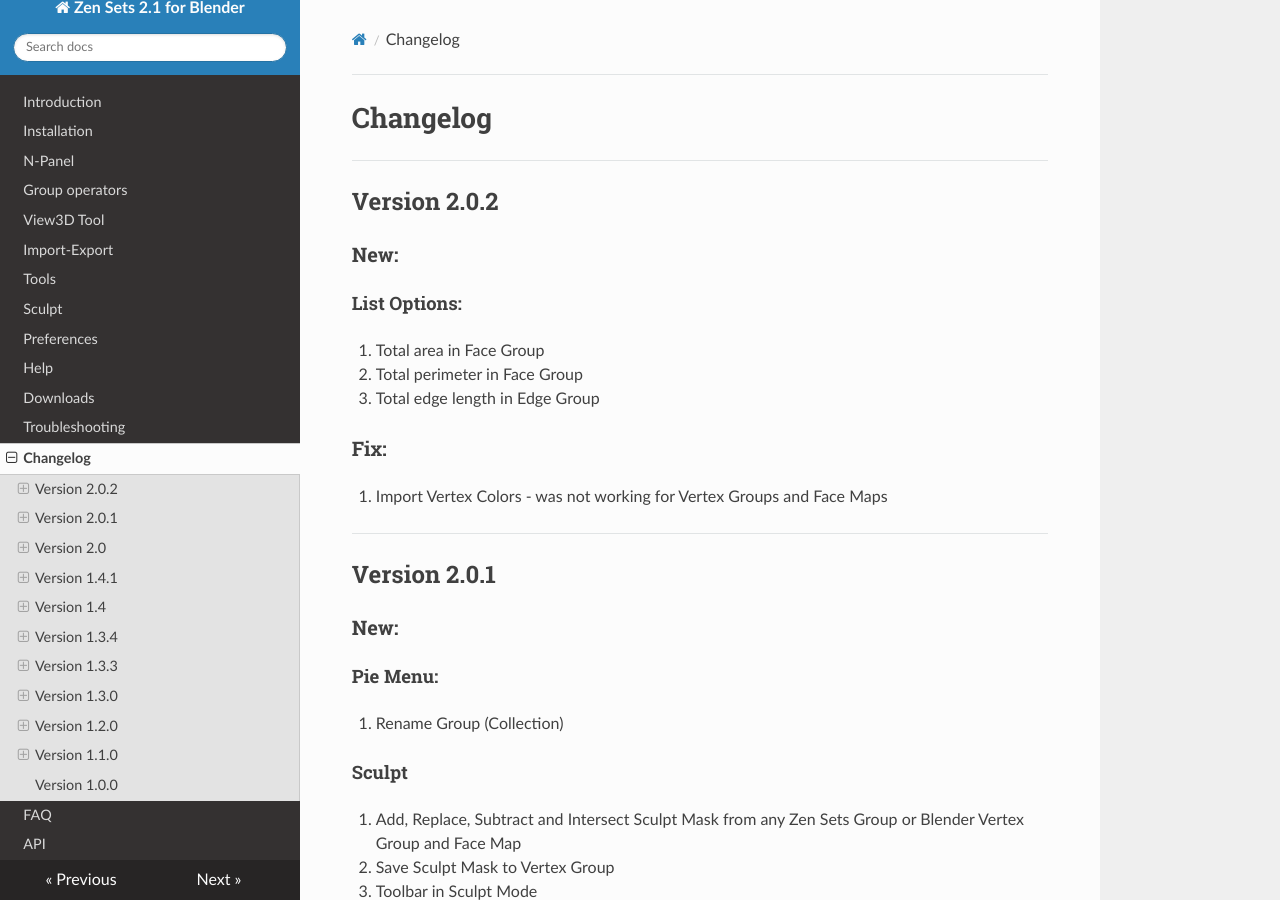
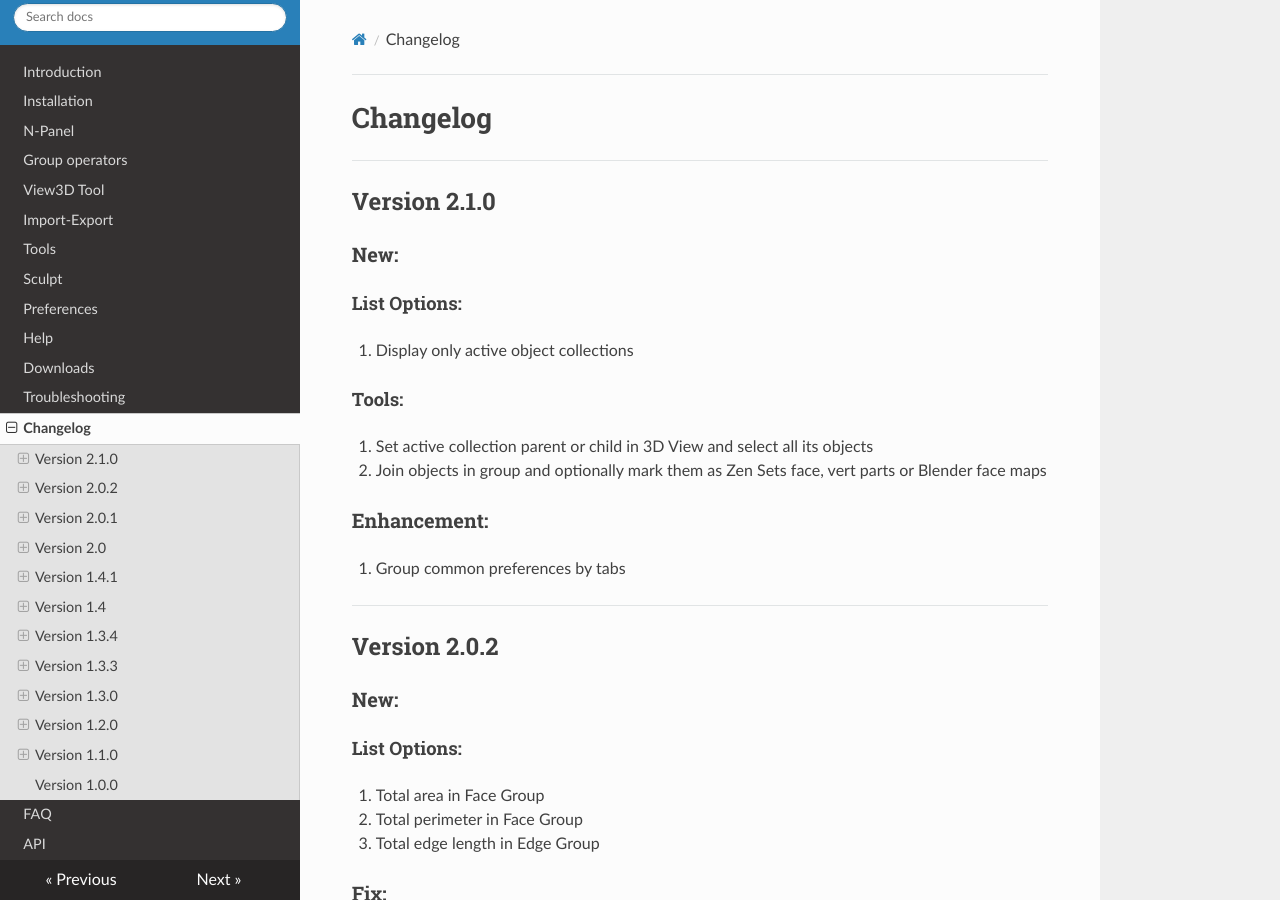
Before and after one commit to zen-masters/Zen-Sets, an MkDocs documentation site: the page built from mkdocs/changelog.md, in a window 1280 px wide and 900 px high. Built offline with MkDocs 1.6.1, drawn with Linux system fonts in a browser that asks for light colours; nearby versions of some CDN libraries.

Commit message:
changelog 2.1.0

```diff
--- a/docs/index.html
+++ b/docs/index.html
@@ -445,5 +445,5 @@
 
 <!--
 MkDocs version : 1.3.0
-Build Date UTC : 2023-01-12 09:11:00.374871+00:00
+Build Date UTC : 2023-01-12 09:17:09.274871+00:00
 -->
--- a/mkdocs/changelog.md
+++ b/mkdocs/changelog.md
@@ -1,4 +1,19 @@
 # Changelog
+
+---
+
+## Version 2.1.0
+
+### New:
+#### List Options:
+1. Display only active object collections
+
+#### Tools:
+1. Set active collection parent or child in 3D View and select all its objects
+2. Join objects in group and optionally mark them as Zen Sets face, vert parts or Blender face maps
+
+### Enhancement:
+1. Group common preferences by tabs
 
 ---
 ## Version 2.0.2
```
Also changed, not shown: docs/changelog/index.html (+62 -32 lines), docs/search/search_index.json, 1 other file.
